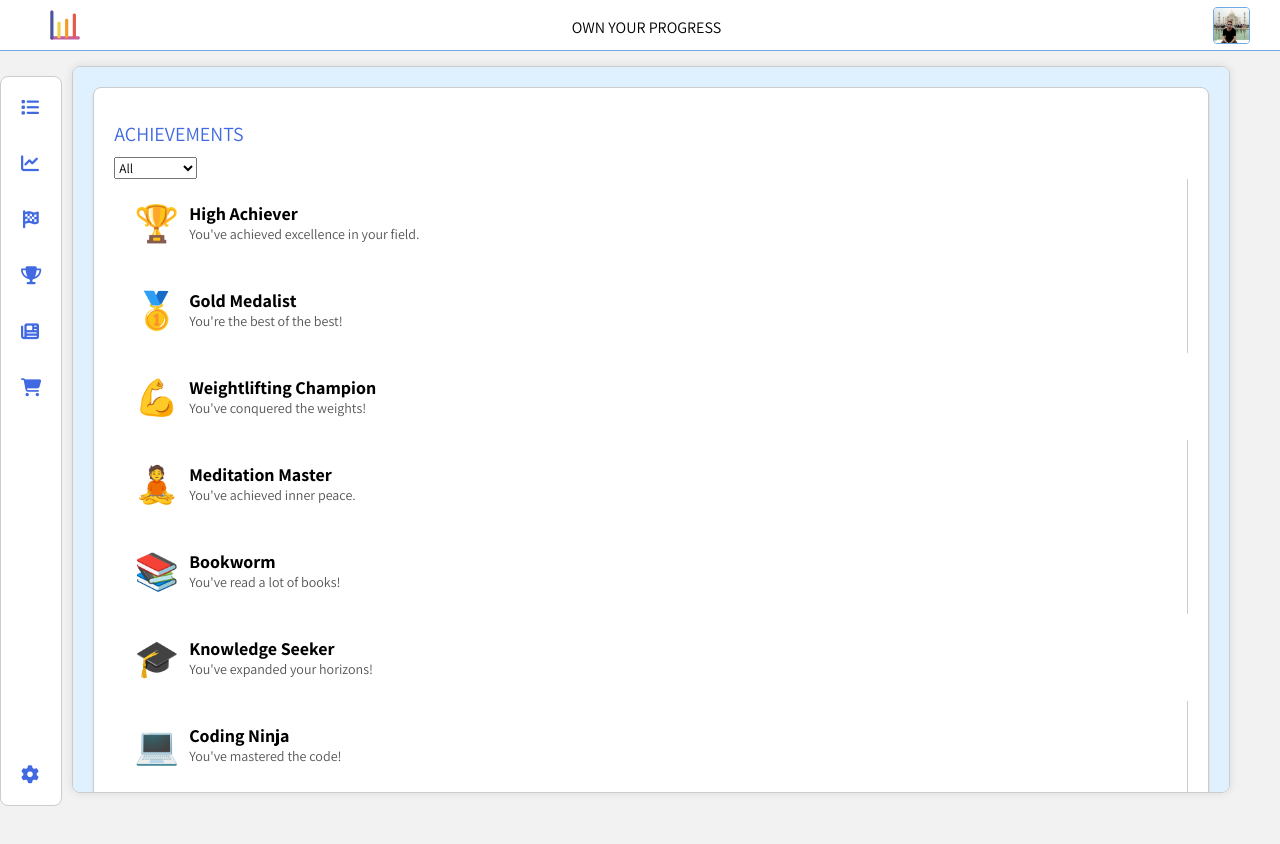
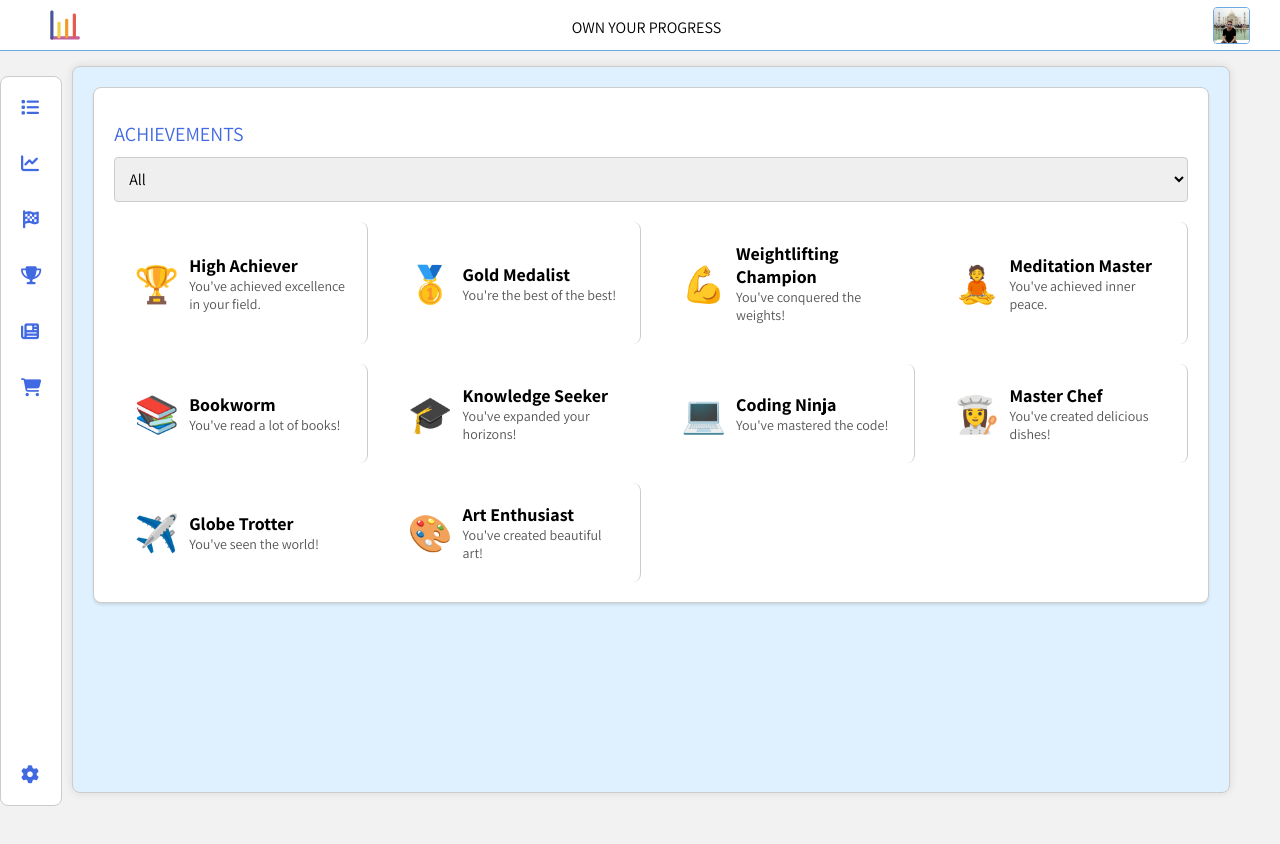
Before and after one commit to joseph-johnson27001/habits_tracker, a Vue app: page /#/achievements in a window 1280 px wide. Shown: the top 844 px of the page. Built offline with nearby package versions, Linux system fonts and the light colour scheme.

Commit message:
Updated styles

```diff
--- a/src/views/AchievementsPage.vue
+++ b/src/views/AchievementsPage.vue
@@ -119,6 +119,55 @@ export default {
 };
 </script>
 
-<style>
-/* your existing CSS styles for the achievements page */
+<style scoped>
+select {
+  width: 100%;
+  padding: 10px;
+  margin-bottom: 20px;
+  border-radius: 4px;
+  border: 1px solid #ccc;
+  font-size: 1em;
+}
+
+select:focus {
+  border: 1px solid #6da9e4;
+  box-shadow: 0 2px 4px rgba(0, 0, 0, 0.1);
+  outline: none;
+}
+
+.achievement-list {
+  display: grid;
+  grid-template-columns: repeat(auto-fit, minmax(200px, 1fr));
+  grid-gap: 20px;
+}
+
+.achievement-item {
+  background-color: white;
+  padding: 20px;
+  border-radius: 8px;
+  display: flex;
+  align-items: center;
+  transition: background-color 0.3s, transform 0.2s;
+  cursor: pointer;
+}
+
+.achievement-icon {
+  font-size: 36px;
+  margin-right: 10px;
+}
+
+.achievement-title {
+  font-size: 18px;
+  font-weight: bold;
+}
+
+.achievement-description {
+  font-size: 14px;
+  color: #555;
+}
+
+.achievement-item:hover {
+  background-color: #f2f2f2;
+  transform: translateY(-2px);
+}
 </style>
```
